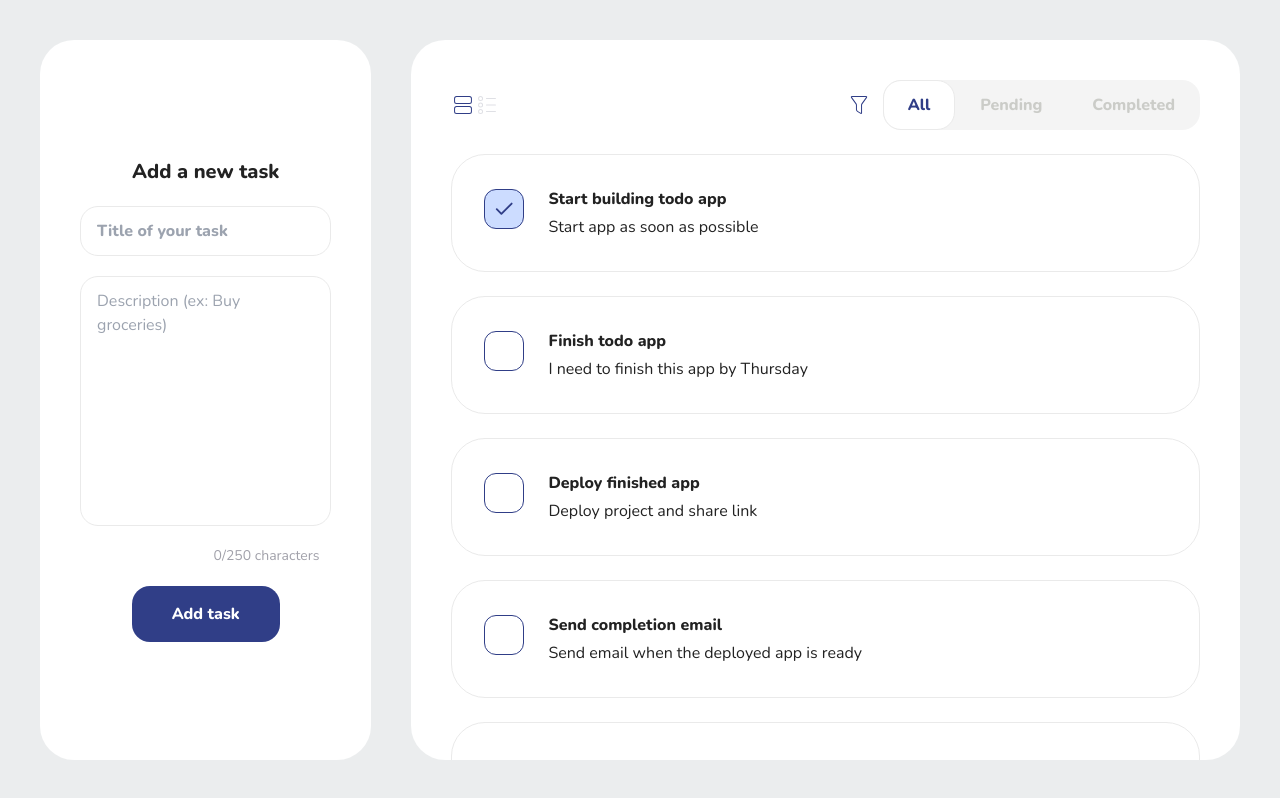
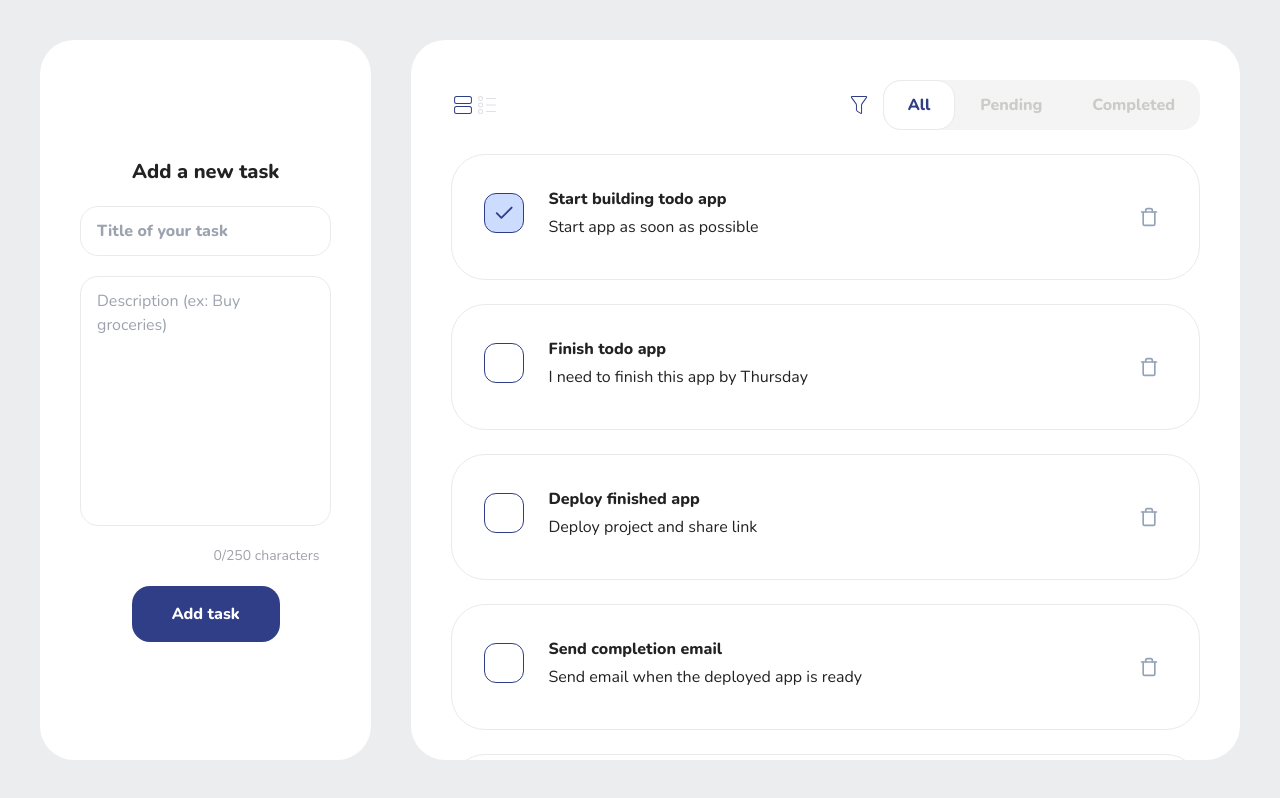
Before and after one commit to josegarzaramos/LightningTasks, a Next.js app: page / in a window 1280 px wide. Built offline with nearby package versions, Linux system fonts and the light colour scheme; no server answers; the database is empty.

Commit message:
feat: add task list change listener, event props and update task component

```diff
--- a/src/app/components/Task.jsx
+++ b/src/app/components/Task.jsx
@@ -1,24 +1,25 @@
 'use client';
-import { useState, useCallback } from 'react';
-import { LuCheck } from 'react-icons/lu';
+import { useState } from 'react';
+import { LuCheck, LuTrash } from 'react-icons/lu';
+import { useAuthContext } from '../context/AuthContext';
+import { updateTaskStatus } from '../firebase/taskService';
 
-const Task = ({ id, title, description, status }) => {
+const Task = ({ id, title, description, status, onClick, removeTask }) => {
   const [isCompleted, setIsCompleted] = useState(status === 'completed');
+  const { userId } = useAuthContext();
 
-  const handleStatusChange = useCallback(
-    (e) => {
-      const newStatus = e.target.checked ? 'completed' : 'pending';
-      setIsCompleted(e.target.checked);
-
-      // TODO: Add database functionality to update task status
-      console.log(`Task ${id} updated to ${newStatus}`);
-    },
-    [id]
-  );
+  const handleStatusChange = (e) => {
+    const newStatus = e.target.checked ? 'completed' : 'pending';
+    setIsCompleted(e.target.checked);
+    updateTaskStatus(userId, id, newStatus);
+  };
 
   return (
-    <li className="flex items-center p-6 md:p-8 border border-gray rounded">
-      <div className="flex items-center mr-4 mb-2 relative">
+    <li
+      className="flex items-center p-6 md:p-8 border border-gray rounded justify-between hover:border-blue transition-all duration-300 hover:cursor-pointer"
+      onClick={(e) => onClick(id, title, description, status, e)}
+    >
+      <div className="flex items-center mr-4 mb-2 relative gap-2 md:gap-4">
         <input
           type="checkbox"
           id={id}
@@ -35,11 +36,16 @@ const Task = ({ id, title, description, status }) => {
           htmlFor={id}
           className="select-none absolute pl-8 pr-7 md:pl-10 md:pr-7 py-10 -left-3 cursor-pointer"
         />
+        <div className="flex flex-col gap-1">
+          <h2 className="font-extrabold">{title}</h2>
+          <p>{description}</p>
+        </div>
       </div>
 
-      <div className="flex flex-col gap-1">
-        <h2 className="font-extrabold">{title}</h2>
-        <p>{description}</p>
+      <div className="hidden md:flex text-slate-400 px-2 gap-2 [&>div]:p-4">
+        <button onClick={() => removeTask(id)}>
+          <LuTrash size={'1.25em'} className="hover:text-blue" />
+        </button>
       </div>
     </li>
   );
--- a/src/app/components/TasksList.jsx
+++ b/src/app/components/TasksList.jsx
@@ -1,6 +1,23 @@
+import { useEffect } from 'react';
+import listenForTaskChanges from '../firebase/listenForTaskChanges';
 import Task from './Task';
 
-const TasksList = ({ tasks }) => {
+const TasksList = ({
+  tasks,
+  userId,
+  onClick,
+  removeTask,
+  setTasks,
+  filter,
+}) => {
+  useEffect(() => {
+    const unsubscribe = listenForTaskChanges(userId, filter, (tasks) => {
+      setTasks(tasks);
+    });
+
+    return () => unsubscribe();
+  }, [userId, filter]);
+
   const availableTasks = tasks.map(({ id, title, description, status }) => {
     return (
       <Task
@@ -9,10 +26,16 @@ const TasksList = ({ tasks }) => {
         title={title}
         description={description}
         status={status}
+        onClick={onClick}
+        removeTask={removeTask}
       />
     );
   });
 
-  return <ul className="flex flex-col gap-4 md:gap-6">{availableTasks}</ul>;
+  return (
+    <ul className="flex flex-col gap-4 md:gap-6">
+      {availableTasks.length === 0 ? 'No tasks' : availableTasks}
+    </ul>
+  );
 };
 export default TasksList;
```
